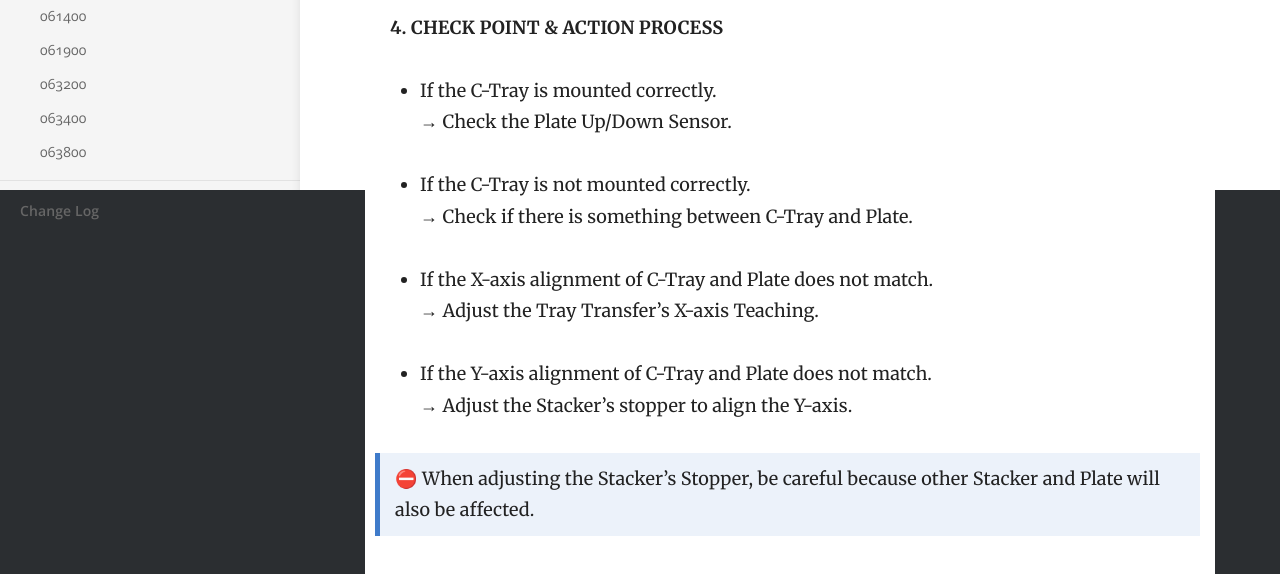
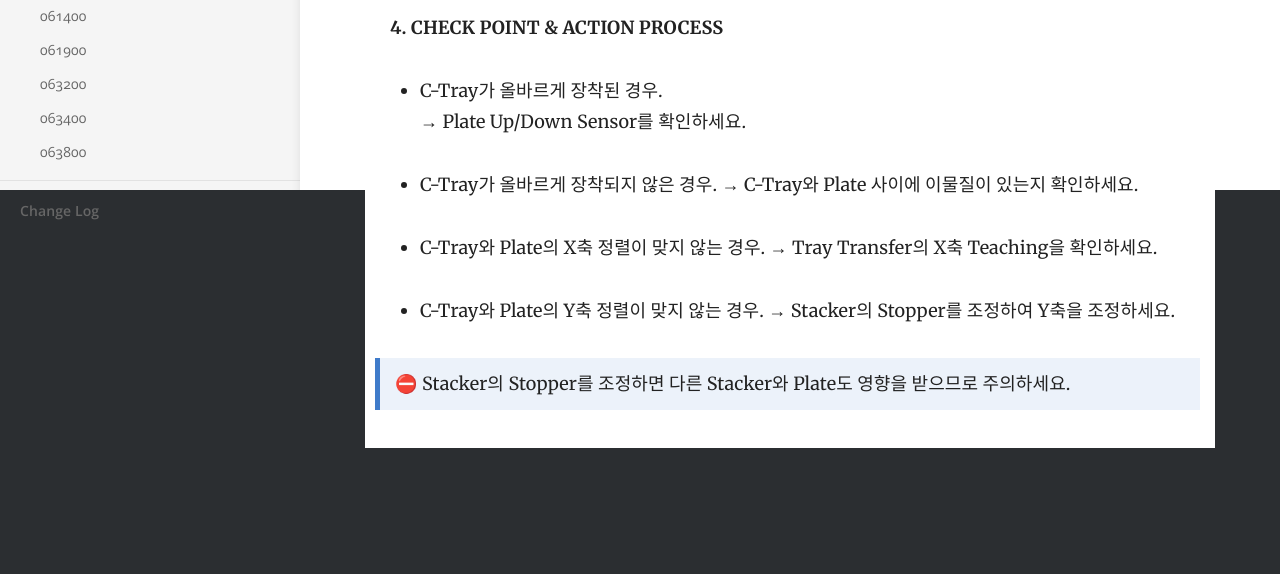
Before and after one commit to lte0609/ht_kr, a Jekyll site: the page built from _docs/jamcode/010203.md, in a window 1280 px wide. Shown: the part 710-1284 px from the top of the page. Built offline with Jekyll 4.4.1, drawn with Linux system fonts in a browser that asks for light colours; after the commit the page ends 1158 px from its top, so only the background shows below that.

Commit message:
Update 010203.md

```diff
--- a/_docs/jamcode/010203.md
+++ b/_docs/jamcode/010203.md
@@ -14,24 +14,22 @@ order: 1
 
 **4. CHECK POINT & ACTION PROCESS**
 
-<!---
-
-* C-Tray가 정상적으로 안착되어있다.
+* C-Tray가 올바르게 장착된 경우.
   → Plate Up/Down Sensor를 확인하세요.
 
-* C-Tray가 들떠있다.
-  → C-Tray와 Plate 사이에 이물질을 확인하세요.
+* C-Tray가 올바르게 장착되지 않은 경우.
+  → C-Tray와 Plate 사이에 이물질이 있는지 확인하세요.
 
-* C-Tray가 X축으로 걸쳐져 있다.
+* C-Tray와 Plate의 X축 정렬이 맞지 않는 경우.
   → Tray Transfer의 X축 Teaching을 확인하세요.
 
-* C-Tray가 Y축으로 걸쳐져 있다.
+* C-Tray와 Plate의 Y축 정렬이 맞지 않는 경우.
   → Stacker의 Stopper를 조정하여 Y축을 조정하세요.
 
-> ⛔ When adjusting the Stacker's Stopper, be careful because other Stacker and Plate will also be affected.
---->
+> ⛔ Stacker의 Stopper를 조정하면 다른 Stacker와 Plate도 영향을 받으므로 주의하세요.
 
 
+<!---
 * If the C-Tray is mounted correctly.
   → Check the Plate Up/Down Sensor.
 
@@ -44,4 +42,6 @@ order: 1
 * If the Y-axis alignment of C-Tray and Plate does not match.
   → Adjust the Stacker's stopper to align the Y-axis.
 
-> ⛔ When adjusting the Stacker's Stopper, be careful because other Stacker and Plate will also be affected.
+> ⛔ Please note that if you adjust the stopper of the stacker, other stackers and plates will also be affected.
+
+--->
```
